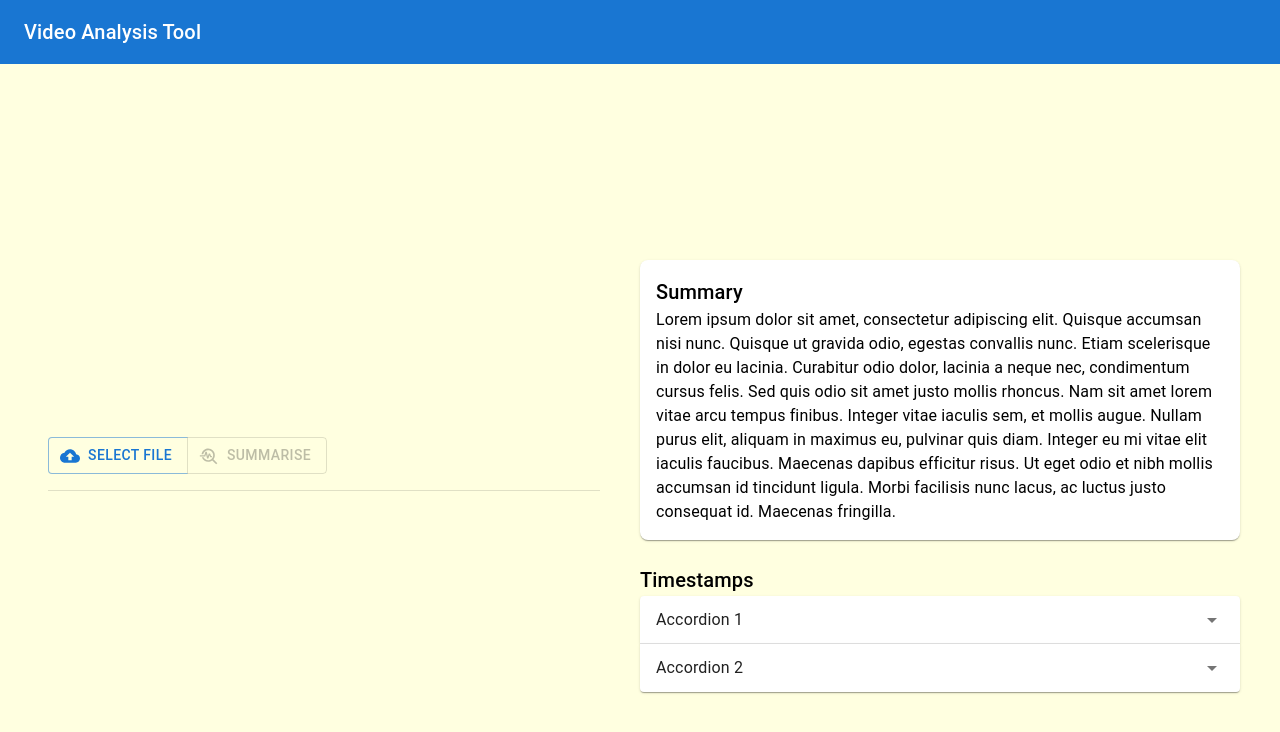
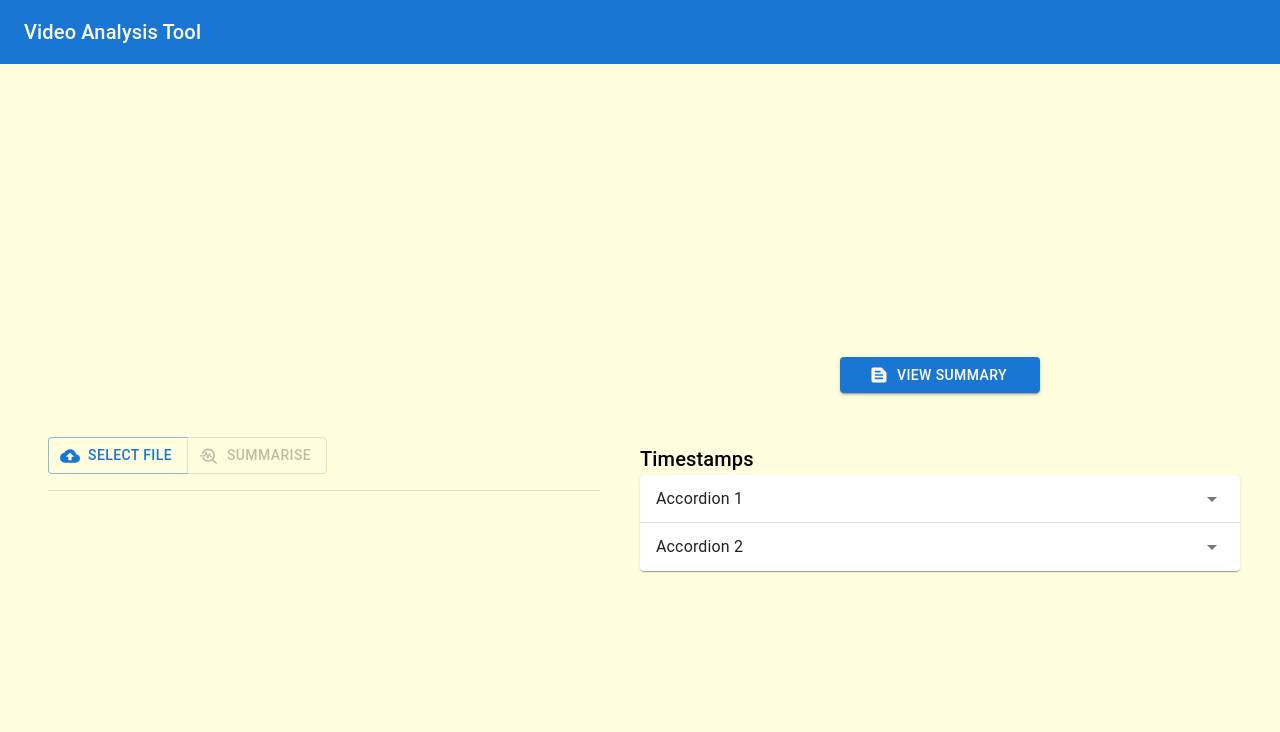
Before and after one commit to Siyan-G/hack-roll2025, a React (Create React App) app in the folder frontend/: page / in a window 1280 px wide. Shown: the top 732 px of the page. Built offline with nearby package versions, Linux system fonts and the light colour scheme.

Commit message:
styling update

```diff
--- a/frontend/src/components/analysis-result/result.jsx
+++ b/frontend/src/components/analysis-result/result.jsx
@@ -2,25 +2,72 @@ import React from "react";
 import {
   Accordion,
   Box,
+  Button,
+  Modal,
   Typography,
 } from '@mui/material';
 import AccordionDetails from '@mui/material/AccordionDetails';
 import AccordionSummary from '@mui/material/AccordionSummary';
 import ArrowDropDownIcon from '@mui/icons-material/ArrowDropDown';
+import TextSnippetIcon from '@mui/icons-material/TextSnippet';
+
+const style = {
+  position: 'absolute',
+  top: '50%',
+  left: '50%',
+  transform: 'translate(-50%, -50%)',
+  width: 400,
+  bgcolor: 'background.paper',
+  border: '2px solid #000',
+  boxShadow: 24,
+  p: 4,
+};
 
 export default function Result() {
-  const placeholder = "Lorem ipsum dolor sit amet, consectetur adipiscing elit. Quisque accumsan nisi nunc. Quisque ut gravida odio, egestas convallis nunc. Etiam scelerisque in dolor eu lacinia. Curabitur odio dolor, lacinia a neque nec, condimentum cursus felis. Sed quis odio sit amet justo mollis rhoncus. Nam sit amet lorem vitae arcu tempus finibus. Integer vitae iaculis sem, et mollis augue. Nullam purus elit, aliquam in maximus eu, pulvinar quis diam. Integer eu mi vitae elit iaculis faucibus. Maecenas dapibus efficitur risus. Ut eget odio et nibh mollis accumsan id tincidunt ligula. Morbi facilisis nunc lacus, ac luctus justo consequat id. Maecenas fringilla.";
+    const placeholder = "Lorem ipsum dolor sit amet, consectetur adipiscing elit. Quisque accumsan nisi nunc. Quisque ut gravida odio, egestas convallis nunc. Etiam scelerisque in dolor eu lacinia. Curabitur odio dolor, lacinia a neque nec, condimentum cursus felis. Sed quis odio sit amet justo mollis rhoncus. Nam sit amet lorem vitae arcu tempus finibus. Integer vitae iaculis sem, et mollis augue. Nullam purus elit, aliquam in maximus eu, pulvinar quis diam. Integer eu mi vitae elit iaculis faucibus. Maecenas dapibus efficitur risus. Ut eget odio et nibh mollis accumsan id tincidunt ligula. Morbi facilisis nunc lacus, ac luctus justo consequat id. Maecenas fringilla.";
+    const [open, setOpen] = React.useState(false);
+    const handleOpen = () => setOpen(true);
+    const handleClose = () => setOpen(false);
     return (
-      <Box sx={{ width: '100%', maxWidth: 600, margin: '0 auto', p: 2, overflow: "auto", }}>
-
+      <Box sx={{
+        width: '100%',
+        maxWidth: 600,
+        margin: '0 auto',
+        p: 2,
+        overflow: "auto",
+        display: 'flex',
+        justifyContent: 'center',
+        flexDirection: 'column',
+        alignItems: 'center'
+      }}>
 
         {/* Summary Section */}
-        <Box sx={{ my: 3, p: 2, bgcolor: 'background.paper', boxShadow: 1, borderRadius: 2 }}>
-          <Typography variant="h6">
-            Summary
-          </Typography>
-          <Typography variant="body1">{placeholder}</Typography>
-        </Box>
+        <Button
+          variant="contained"
+          aria-label="outlined primary button group"
+          component="label"
+          tabIndex={-1}
+          startIcon={<TextSnippetIcon />}
+          sx={{ width: "200px", mb: "50px" }}
+          onClick={handleOpen}
+        >
+          View Summary
+        </Button>
+        <Modal
+          open={open}
+          onClose={handleClose}
+          aria-labelledby="modal-modal-title"
+          aria-describedby="modal-modal-description"
+        >
+          <Box sx={style}>
+            <Typography id="modal-modal-title" variant="h6" component="h2">
+              Video Summary
+            </Typography>
+            <Typography id="modal-modal-description" sx={{ mt: 2 }}>
+              {placeholder}
+            </Typography>
+          </Box>
+        </Modal>
 
         {/* Timestamps List */}
         <Box>
```
